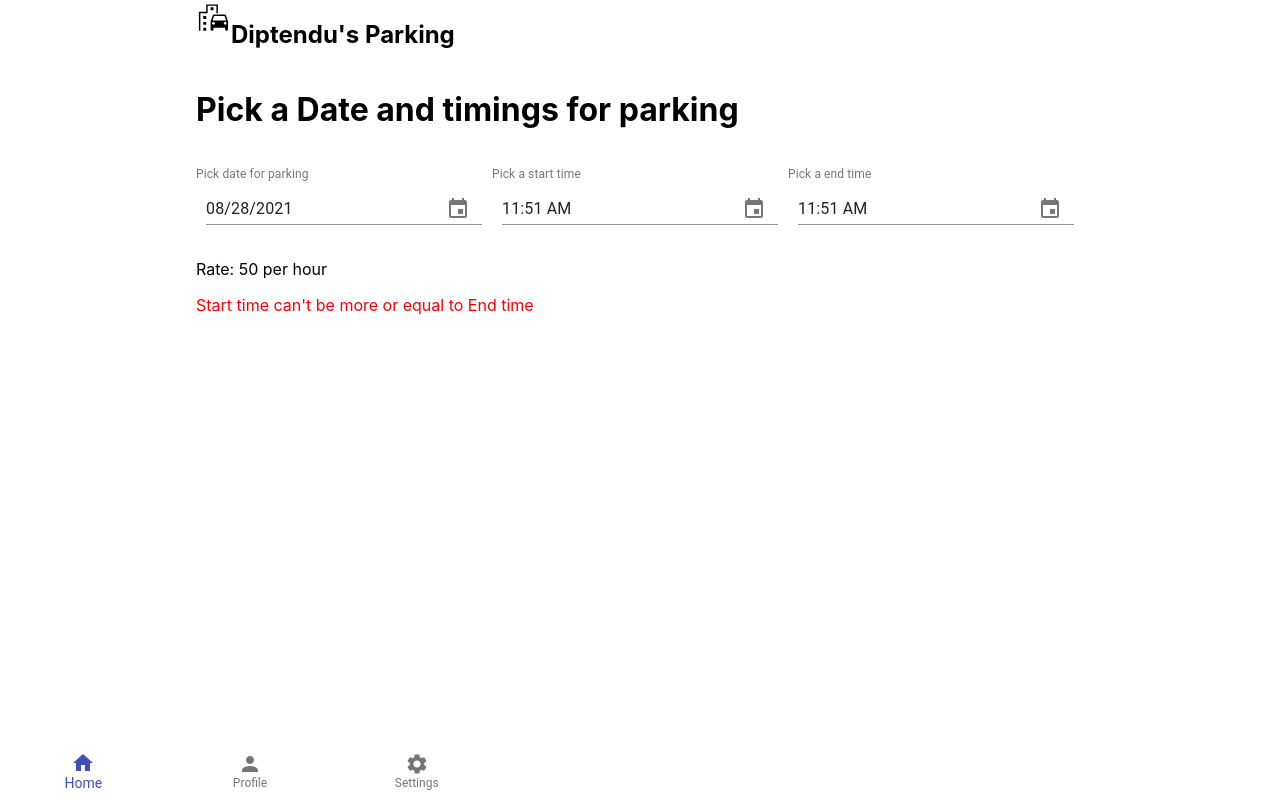
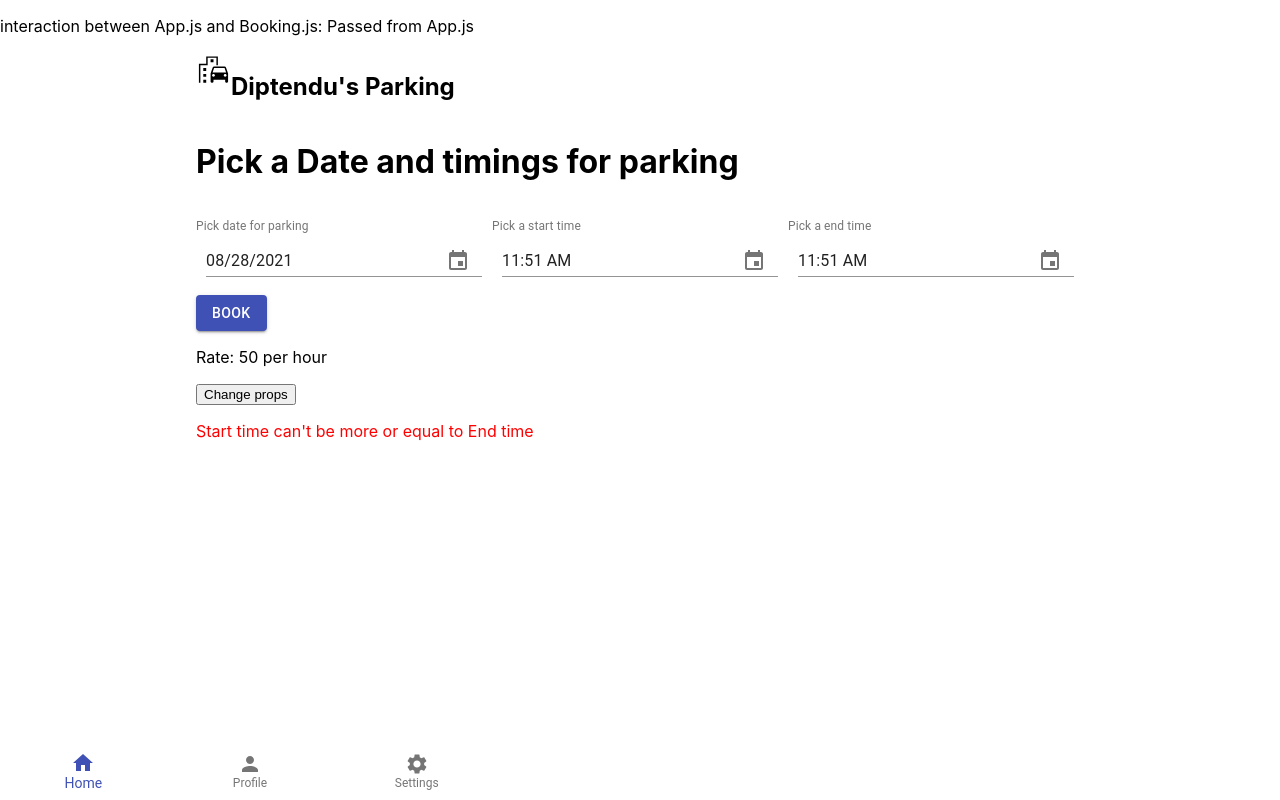
Before and after one commit to kangkan1/parking-lot-ui-design, a React (Create React App) app: page / in a window 1280 px wide. Built offline with nearby package versions, Linux system fonts and the light colour scheme.

Commit message:
bookings stored in state

```diff
--- a/src/App.js
+++ b/src/App.js
@@ -28,7 +28,7 @@ function HomeIcon(props) {
 }
 function toDisplay(val){
   if(val===0){
-    return(<Booking />);
+    return(<Booking/>);
   }
   else if(val===1){
     return(<Profile />);
@@ -40,11 +40,18 @@ function toDisplay(val){
 function App() {
   const classes = useStyles();
   const [value, setValue] = useState(0);
+  const [newBooking, setNewBooking] = useState([]);
+  const [name, setName] = useState("Passed from App.js")
+  const changeName = (val) =>{
+    setName(val)
+  }
+
   useEffect(() => {
    document.title = "Diptendu's Parking"
   }, []);
     return (
       <div>
+        <p>interaction between App.js and Booking.js: {name}</p>
         {toDisplay(value)}
         <BottomNavigation
           value={value}
--- a/src/screens/Booking.js
+++ b/src/screens/Booking.js
@@ -6,6 +6,7 @@ import {
   KeyboardTimePicker,
   KeyboardDatePicker,
 } from '@material-ui/pickers';
+import Button from '@material-ui/core/Button';
 import { Icon } from '@material-ui/core';
 import EmojiTransportationIcon from '@material-ui/icons/EmojiTransportation';
 
@@ -28,21 +29,44 @@ function priceDisplay(selectedDate, startTime, endTime, rate){
     }
 }
 function Booking(){
+
   const [selectedDate, setSelectedDate] = React.useState(Date().toLocaleString());
-  const [startTime, setStartTime] = React.useState(Date().toLocaleString());
-  const [endTime, setEndTime] = React.useState(Date().toLocaleString());
+  const [startTime, setStartTime] = React.useState(selectedDate.toLocaleString());
+  const [endTime, setEndTime] = React.useState(selectedDate.toLocaleString());
   const [price, setPrice] = React.useState("Rs.300");
   const [rate, setRate] = React.useState(50)
+  const [booking, setBooking] = React.useState([])
+
   const handleDateChange = (date) => {
     setSelectedDate(date);
-
+    setStartTime(date)
+    setEndTime(date)
   };
   const handleStartTime = (date) => {
+
     setStartTime(date);
+    console.log("new start time: "+startTime)
 
   };
   const handleEndTime = (date) => {
     setEndTime(date);
+    console.log("new end time: "+endTime)
+
+  };
+  const bookButton = () =>{
+    let book = []
+    book.push(selectedDate)
+    book.push(startTime)
+    book.push(endTime)
+    let temp = booking
+    temp.push(book)
+    setBooking(temp)
+    for (var i = 0; i < booking.length; i++) {
+      console.log(booking[i][0])
+      console.log(booking[i][1])
+      console.log(booking[i][2]);
+    }
+
 
   };
 
@@ -96,7 +120,18 @@ function Booking(){
             />
           </Grid>
         </MuiPickersUtilsProvider>
+        <Button variant="contained" color="primary"
+          onClick={()=>{
+                console.log("Booked clicked")
+                bookButton()
+           }}>
+          Book
+        </Button>
         <p>Rate: {rate} per hour</p>
+        <button
+          onClick={()=>{
+            console.log("Change value")
+          }}>Change props</button>
         {priceDisplay(selectedDate, startTime, endTime, rate)}
       </div>
     );
--- a/src/screens/Profile.js
+++ b/src/screens/Profile.js
@@ -70,12 +70,12 @@ function Profile (){
                     let data = tableData.data.available[k];
                     return (
                       <tr key={i}>
-                        <td style ={{backgroundColor:i%2==0?'white':'#ddd'}}>{k}</td>
-                        <td style ={{backgroundColor:i%2==0?'white':'#ddd'}}>{data.a}</td>
-                        <td style ={{backgroundColor:i%2==0?'white':'#ddd'}}>{data.b}</td>
-                        <td style ={{backgroundColor:i%2==0?'white':'#ddd'}}>{data.c}</td>
-                        <td style ={{backgroundColor:i%2==0?'white':'#ddd'}}>{data.d}</td>
-                        <td style ={{backgroundColor:i%2==0?'white':'#ddd'}}>{data.e}</td>
+                        <td style ={{backgroundColor:i%2===0?'white':'#ddd'}}>{k}</td>
+                        <td style ={{backgroundColor:i%2===0?'white':'#ddd'}}>{data.a}</td>
+                        <td style ={{backgroundColor:i%2===0?'white':'#ddd'}}>{data.b}</td>
+                        <td style ={{backgroundColor:i%2===0?'white':'#ddd'}}>{data.c}</td>
+                        <td style ={{backgroundColor:i%2===0?'white':'#ddd'}}>{data.d}</td>
+                        <td style ={{backgroundColor:i%2===0?'white':'#ddd'}}>{data.e}</td>
                       </tr>
                     );
                   })}
```
